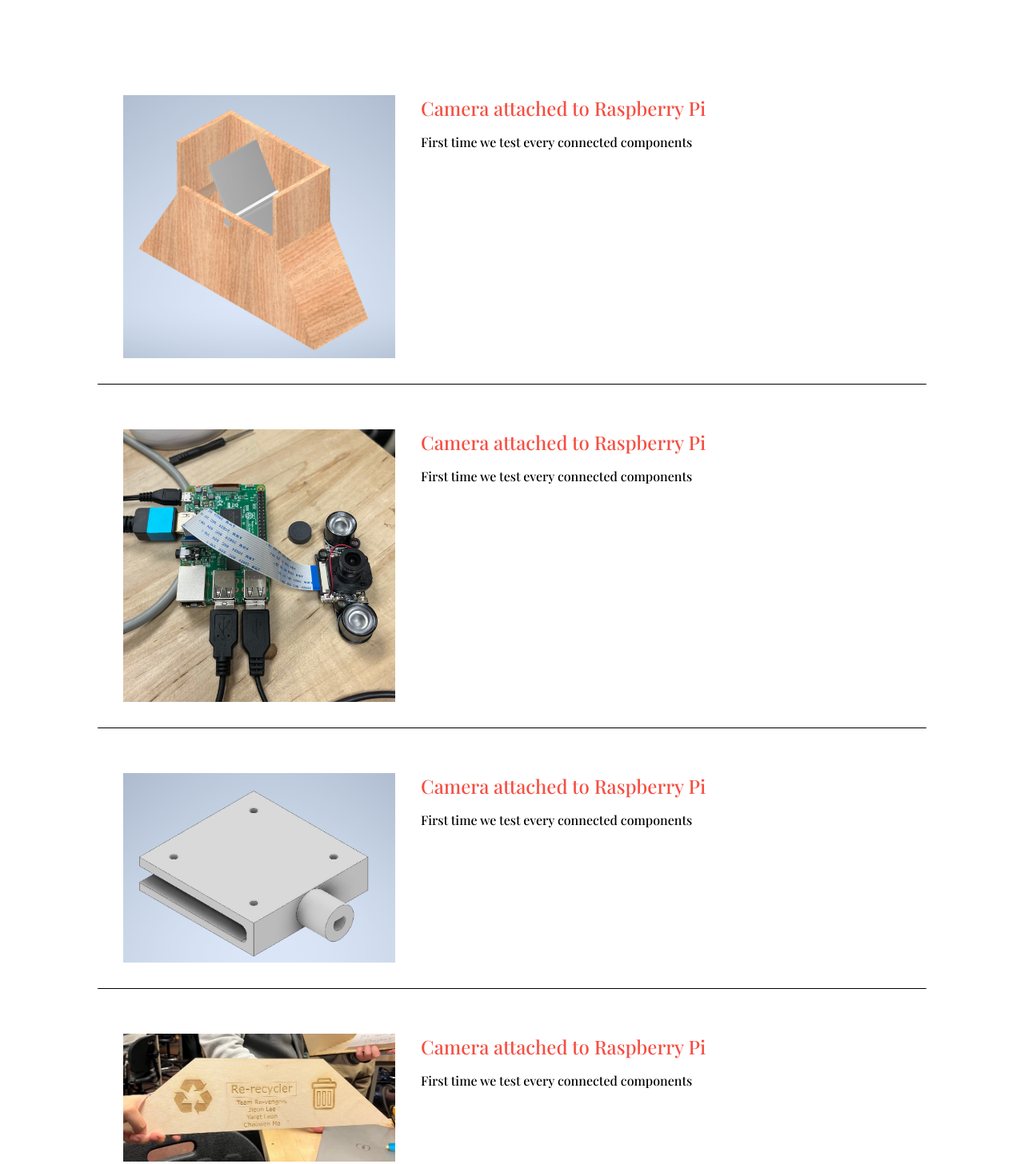
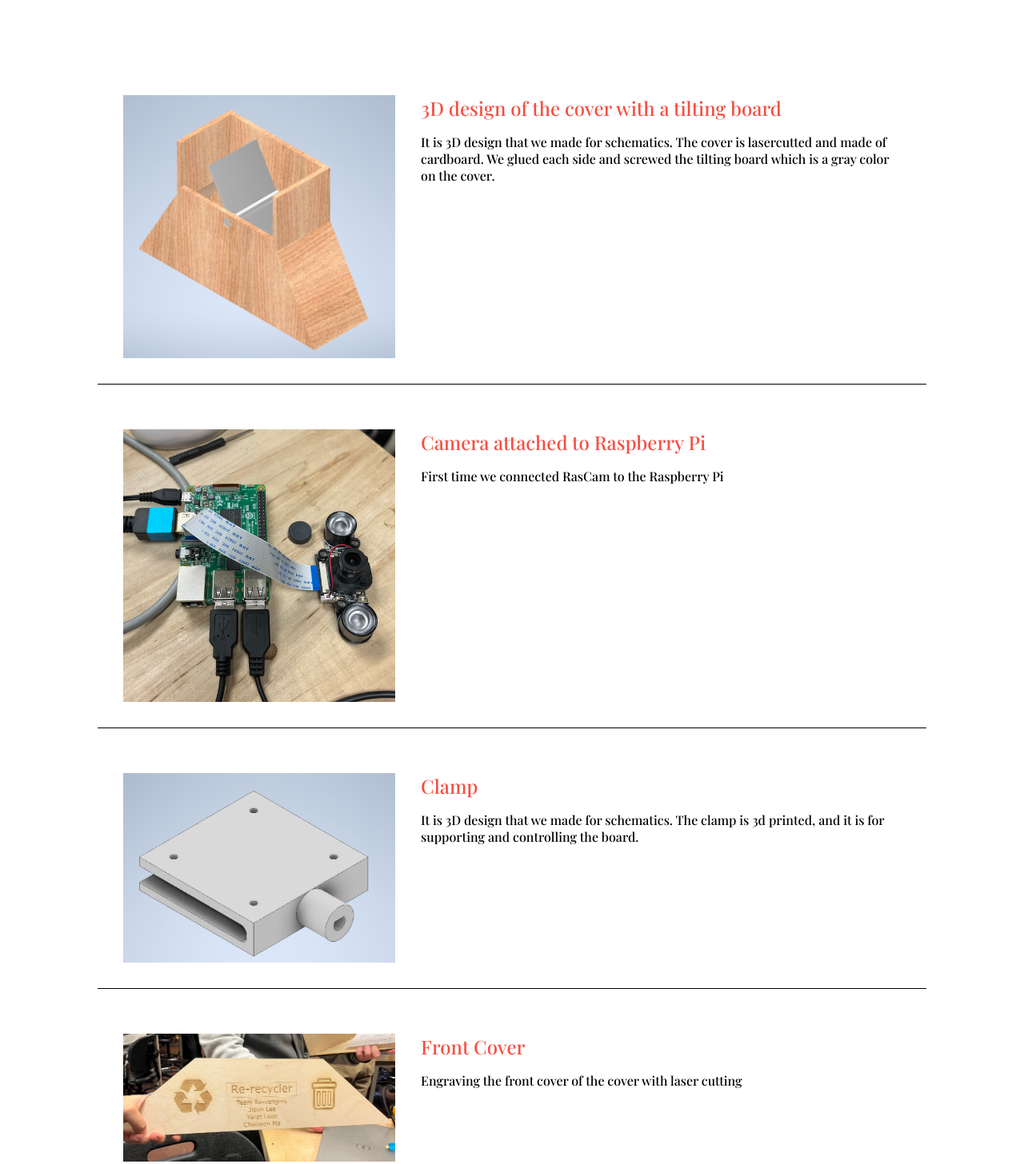
Before and after one commit to JinnnyWinnny/Recycler, a React app: page /progress in a window 1280 px wide. Shown: the part 214-1670 px from the top of the page at 80% size. Built offline with nearby package versions, Linux system fonts and the light colour scheme.

Commit message:
progress page updated

```diff
--- a/src/components/pages/Progress.js
+++ b/src/components/pages/Progress.js
@@ -13,29 +13,29 @@ export default function Progress() {
             <ul>
               <ProgressItems
                 src="images/cover.PNG"
-                title="Camera attached to Raspberry Pi"
-                content="First time we test every connected components "
+                title="3D design of the cover with a tilting board"
+                content="It is 3D design that we made for schematics. The cover is lasercutted and made of cardboard. We glued each side and screwed the tilting board which is a gray color on the cover.  "
               />
             </ul>
             <ul>
               <ProgressItems
                 src="images/raspcam.jpg"
                 title="Camera attached to Raspberry Pi"
-                content="First time we test every connected components "
+                content="First time we connected RasCam to the Raspberry Pi"
               />
             </ul>
             <ul>
               <ProgressItems
                 src="images/motorconnector.PNG"
-                title="Camera attached to Raspberry Pi"
-                content="First time we test every connected components "
+                title="Clamp"
+                content="It is 3D design that we made for schematics. The clamp is 3d printed, and it is for supporting and controlling the board."
               />
             </ul>
             <ul>
               <ProgressItems
                 src="images/laser.jpg"
-                title="Camera attached to Raspberry Pi"
-                content="First time we test every connected components "
+                title="Front Cover"
+                content="Engraving the front cover of the cover with laser cutting"
               />
             </ul>
             <ul>
```
Also changed, not shown: public/images/poster.PNG.
